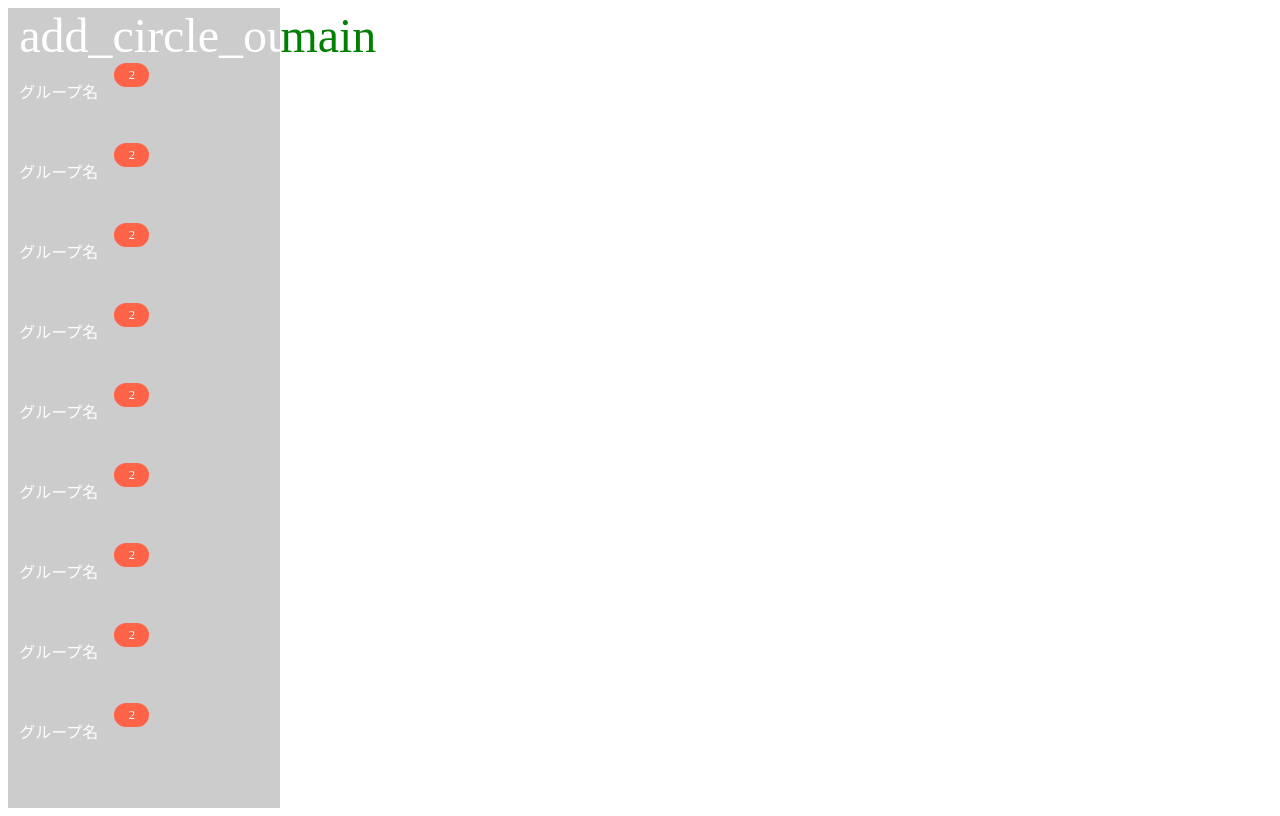
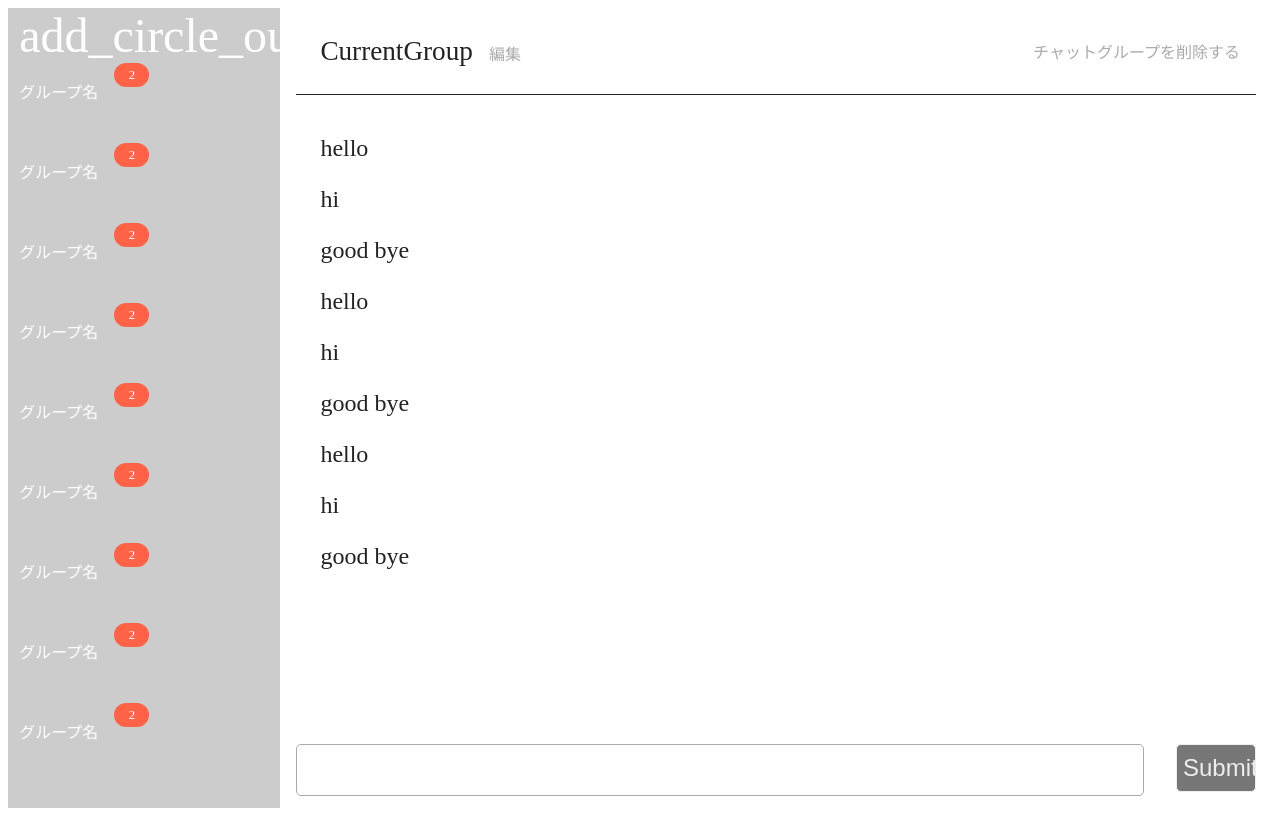
Before and after one commit to KazYam1001/tm-minichat, a Vue app in the folder frontend/: page / in a window 1280 px wide. Built offline with nearby package versions, Linux system fonts and the light colour scheme; the HTML template or start-up script is replaced by a standard one.

Commit message:
markup chat-main

```diff
--- a/frontend/src/components/ChatMain.vue
+++ b/frontend/src/components/ChatMain.vue
@@ -1,15 +1,93 @@
 <template>
-  <div class='ChatMain'>
-    main
-  </div>
+  <article class='chat-main'>
+    <header class='group-header'>
+      <div class="current-group">
+        <p class='current-group-name'>CurrentGroup</p>
+        <p class='edit-group-btn'>編集</p>
+      </div>
+      <p class='remove-group-btn'>チャットグループを削除する</p>
+    </header>
+    <section class='message-container'>
+      <p class='message'>hello</p>
+      <p class='message'>hi</p>
+      <p class='message'>good bye</p>
+      <p class='message'>hello</p>
+      <p class='message'>hi</p>
+      <p class='message'>good bye</p>
+      <p class='message'>hello</p>
+      <p class='message'>hi</p>
+      <p class='message'>good bye</p>
+    </section>
+    <form action="#" class="message-form">
+      <input type="text" class='message-text-field'>
+      <input type="submit" class='submit-btn'>
+    </form>
+  </article>
 </template>
 
 <script>
 </script>
 
 <style scoped>
-  .ChatMain {
-    font-size: 3rem;
-    color: green;
+  .chat-main {
+    height: 100vh;
+    width: calc(100vw - 200px);
+    display: flex;
+    flex-direction: column;
+    padding-left: 1rem;
+    padding-right: 1rem;
+    color: #222;
+  }
+  .group-header {
+    height: 5.4rem;
+    display: flex;
+    justify-content: space-between;
+    align-items: center;
+    border-bottom: solid 1px #222;
+  }
+  .current-group {
+    display: flex;
+  }
+  .current-group-name {
+    margin-left: 1.5rem;
+    font-size: 1.7rem;
+  }
+  .edit-group-btn {
+    margin-left: 1rem;
+    padding-top: 1rem;
+    color: #aaa;
+  }
+  .remove-group-btn {
+    margin-right: 1rem;
+    color: #aaa;
+  }
+  .message-container {
+    padding-top: 1rem;
+    padding-left: 1.5rem;
+    flex-grow: 1;
+  }
+  .message {
+    margin-bottom: 1rem;
+    font-size: 1.5rem;
+  }
+  .message-form {
+    display: flex;
+    height: 4rem;
+  }
+  .message-text-field {
+    flex-grow: 1;
+    height: 3rem;
+    border: solid 1px #aaa;
+    border-radius: 5px;
+  }
+  .submit-btn {
+    height: 3rem;
+    width: 5rem;
+    margin-left: 2rem;
+    font-size: 1.5rem;
+    background-color: #777;
+    color: #eee;
+    border: solid 1px #eee;
+    border-radius: 5px;
   }
 </style>
```
